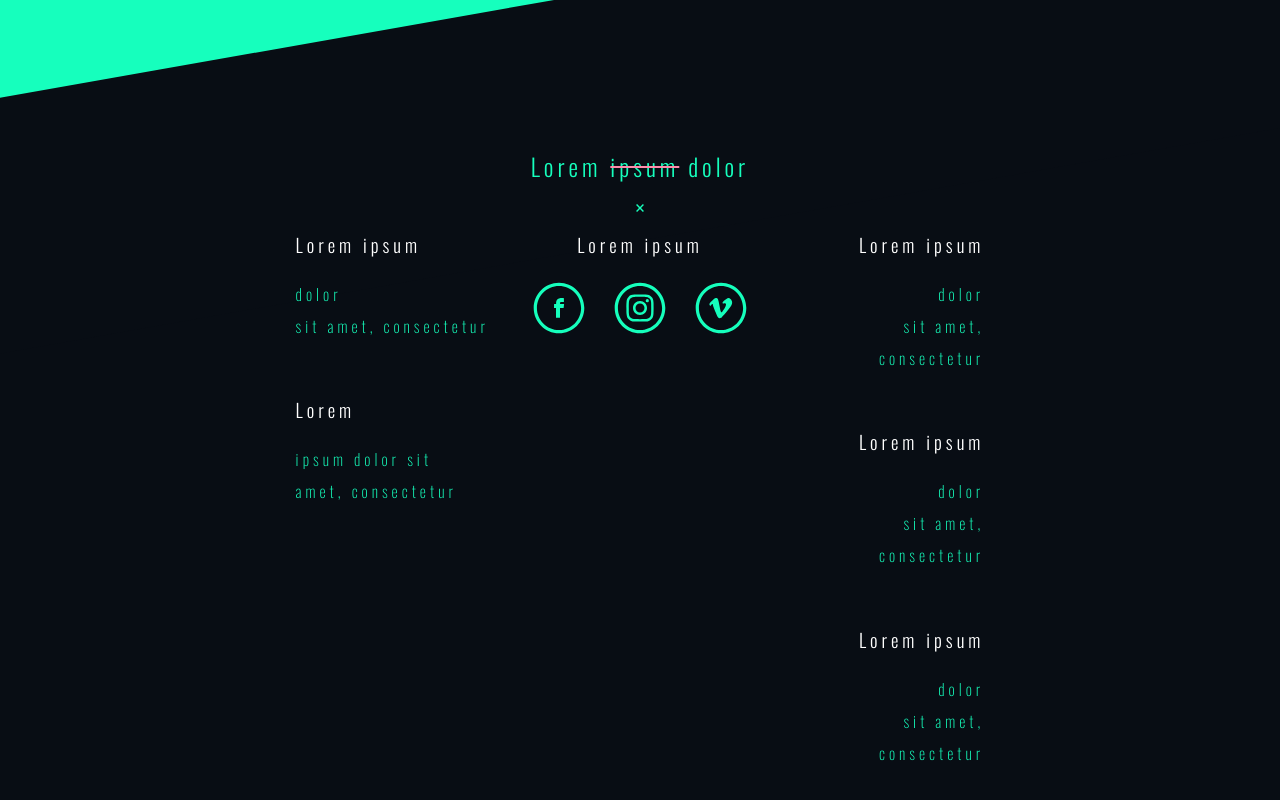
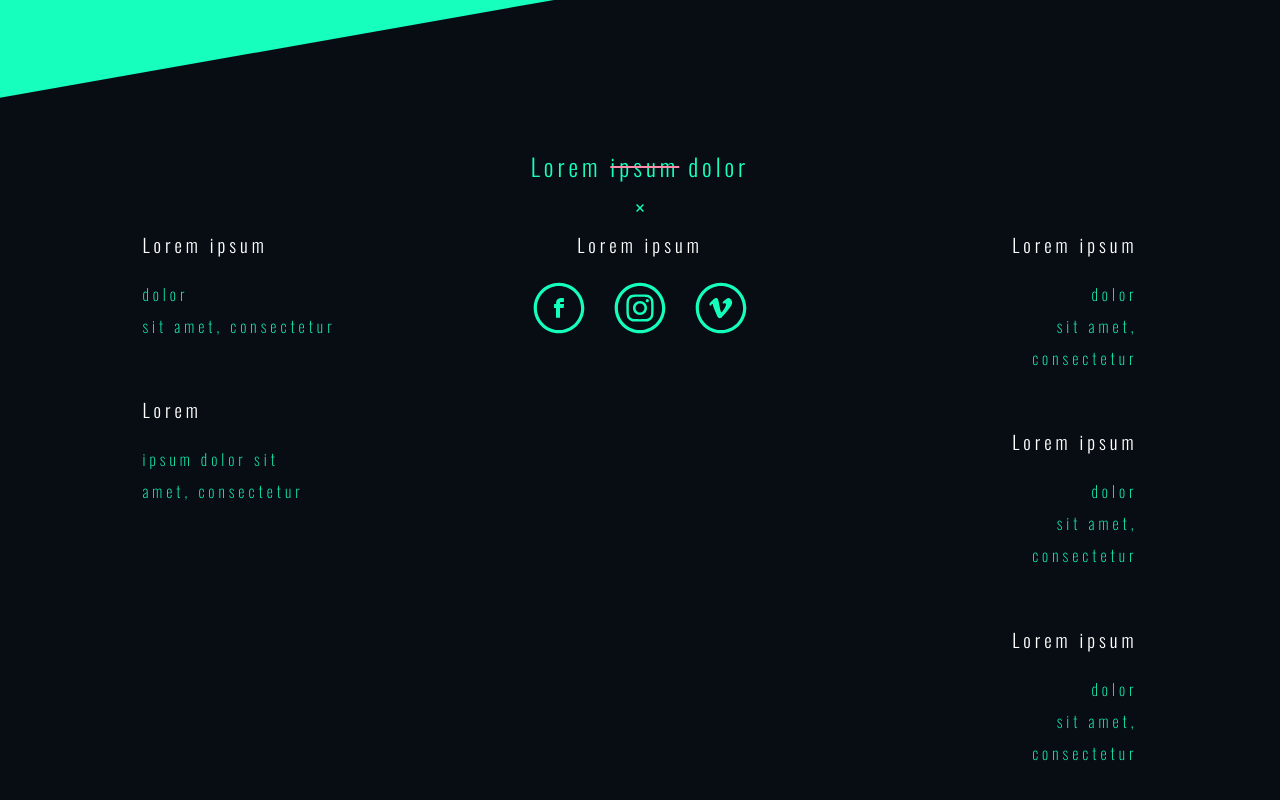
Before and after one commit to jmora-dev/202204-W03-Xavi-Morente-Javier-Mora, a website: page works.html in a window 1280 px wide. Drawn offline with nearby package versions, Linux system fonts and the light colour scheme.

Commit message:
Ajust footer content width

```diff
--- a/sass/partials/_footer.scss
+++ b/sass/partials/_footer.scss
@@ -78,6 +78,8 @@
 .footer__content-panel {
     display: grid;
     grid-template-columns: 1fr;
+    width: 100%;
+    max-width: 1200px;
 }
 
 .footer-section {
```
Also changed, not shown: css/styles.css, 1 other file.
